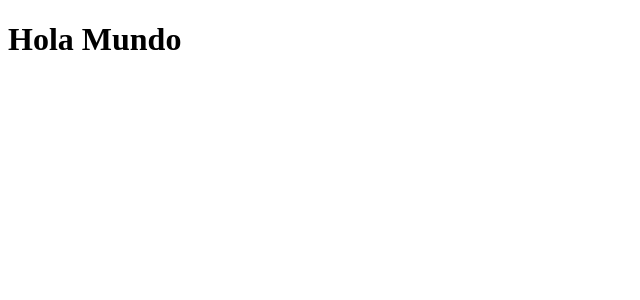
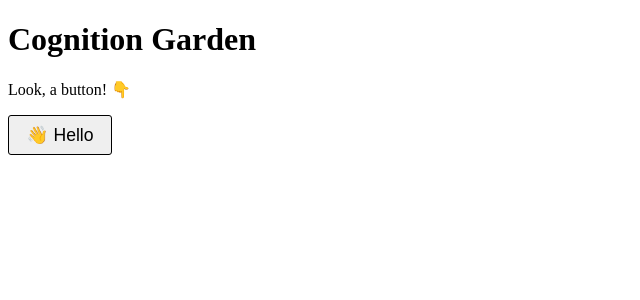
Before and after one commit to BinPar/cognition.garden, a Next.js app: page / in a window 1280 px wide. Shown: the top 300 px of the page, without its empty margins (0-640 px from the left). Built offline with nearby package versions, Linux system fonts and the light colour scheme.

Commit message:
feat: working with mdx

```diff
--- a/next.config.js
+++ b/next.config.js
@@ -1,4 +1,10 @@
 /** @type {import('next').NextConfig} */
-module.exports = {
+
+const withMDX = require('@next/mdx')({
+  extension: /\.mdx?$/,
+});
+
+module.exports = withMDX({
   reactStrictMode: true,
-}
+  pageExtensions: ['js', 'jsx', 'mdx'],
+});
--- a/package.json
+++ b/package.json
@@ -27,7 +27,9 @@
   },
   "license": "ISC",
   "dependencies": {
-    "next": "^11",
+    "@mdx-js/loader": "^1.6.22",
+    "@next/mdx": "^12.0.2",
+    "next": "^12",
     "react": "^17",
     "react-dom": "^17"
   },
@@ -45,7 +47,7 @@
     "eslint": "^7",
     "eslint-config-airbnb": "^18",
     "eslint-config-airbnb-typescript": "^14",
-    "eslint-config-next": "^11",
+    "eslint-config-next": "^12",
     "eslint-config-prettier": "^8",
     "eslint-plugin-import": "^2",
     "eslint-plugin-jest": "^24",
--- /dev/null
+++ b/pages/index.mdx
@@ -0,0 +1,7 @@
+import Button from '/src/components/Button'
+
+# Cognition Garden
+
+Look, a button! 👇
+
+<Button>👋 Hello</Button>
--- a/pages/index.tsx
+++ /dev/null
@@ -1,5 +0,0 @@
-import React from 'react';
-
-const index = (): JSX.Element => <h1>Hola Mundo</h1>
-
-export default index;
--- /dev/null
+++ b/src/components/Button.tsx
@@ -0,0 +1,19 @@
+import React from 'react';
+
+const Button: React.FC = ({ children }) => (
+    <button
+      type="button"
+      style={{
+        borderRadius: '3px',
+        border: '1px solid black',
+        color: 'black',
+        padding: '0.5em 1em',
+        cursor: 'pointer',
+        fontSize: '1.1em',
+      }}
+    >
+      {children}
+    </button>
+  );
+
+export default Button;
```
Also changed, not shown: tsconfig.json (+15 -4 lines), 1 other file (tests, documents, lock files or other folders).
